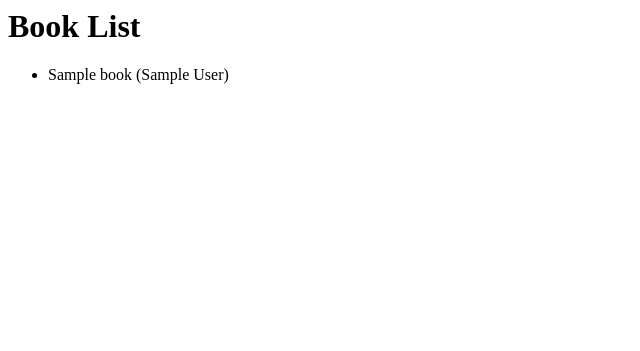
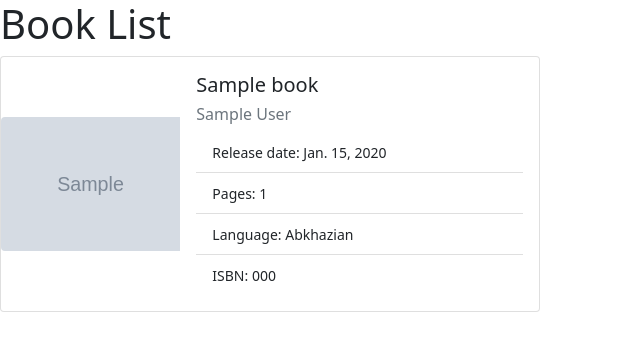
Before and after one commit to mostalecki/recruitment-task, a Django app: page /books/ in a window 1280 px wide. Shown: the top 351 px of the page, without its empty margins (0-640 px from the left). Run offline with Django 3.2, Linux system fonts and the light colour scheme; tables that the repository leaves empty hold one stand-in row (values such as "Sample post"); grey boxes marked "Sample" are stand-in pictures; parts of the project's set-up code (start-up, migrations or seed data) failed here and were passed over.

Commit message:
Add Bootstrap along with django-crispy-forms

```diff
--- a/app/pyproject.toml
+++ b/app/pyproject.toml
@@ -8,6 +8,7 @@ authors = ["Mateusz Ostalecki"]
 python = "^3.8"
 Django = "3.2.5"
 psycopg2 = "^2.9.1"
+django-crispy-forms = "^1.12.0"
 
 [tool.poetry.dev-dependencies]
 
--- a/app/src/settings.py
+++ b/app/src/settings.py
@@ -13,12 +13,16 @@ ALLOWED_HOSTS = os.environ.get("ALLOWED_HOSTS").split(",")
 
 
 INSTALLED_APPS = [
+    # Django apps
     "django.contrib.admin",
     "django.contrib.auth",
     "django.contrib.contenttypes",
     "django.contrib.sessions",
     "django.contrib.messages",
     "django.contrib.staticfiles",
+    # 3rd party apps
+    "crispy_forms",
+    # local apps
     "src.books",
 ]
 
--- /dev/null
+++ b/app/src/templates/base.html
@@ -0,0 +1,14 @@
+<!doctype html>
+<html lang="en">
+   <head>
+      <meta charset="utf-8">
+      <meta name="viewport" content="width=device-width, initial-scale=1">
+      <title>Book library</title>
+      <link href="https://cdn.jsdelivr.net/npm/bootstrap@5.0.2/dist/css/bootstrap.min.css" rel="stylesheet" integrity="sha384-EVSTQN3/azprG1Anm3QDgpJLIm9Nao0Yz1ztcQTwFspd3yD65VohhpuuCOmLASjC" crossorigin="anonymous">
+      <script src="https://cdn.jsdelivr.net/npm/bootstrap@5.0.2/dist/js/bootstrap.bundle.min.js" integrity="sha384-MrcW6ZMFYlzcLA8Nl+NtUVF0sA7MsXsP1UyJoMp4YLEuNSfAP+JcXn/tWtIaxVXM" crossorigin="anonymous"></script>
+   </head>
+   <body>
+      {% block content %}
+      {% endblock content %}
+   </body>
+</html>
--- a/app/src/templates/books/book-list.html
+++ b/app/src/templates/books/book-list.html
@@ -1,12 +1,30 @@
+{% extends "base.html" %}
+
+{% block content %}
 <h1>Book List</h1>
 {% if book_list %}
-  <ul>
 {% for book in book_list %}
-      <li>
-        <p>{{ book.title }} ({{book.author}})
-      </li>
+<div class="card mb-3" style="max-width: 540px;">
+   <div class="row g-0">
+      <div class="col-md-4 my-auto">
+         <img src="{{ book.cover_url }}" class="img-fluid rounded-start" alt="No cover">
+      </div>
+      <div class="col-md-8">
+         <div class="card-body">
+            <h5 class="card-title">{{ book.title}}</h5>
+            <h6 class="text-muted">{{ book.author }}</h6>
+            <ul class="list-group list-group-flush">
+               <li class="list-group-item"><small>Release date: {{ book.publication_date }}</small></li>
+               <li class="list-group-item"><small>Pages: {{ book.page_count }}</small></li>
+               <li class="list-group-item"><small>Language: {{ book.get_language_display }}</small></li>
+               <li class="list-group-item"><small>ISBN: {{ book.isbn }}</small></li>
+            </ul>
+         </div>
+      </div>
+   </div>
+</div>
 {% endfor %}
-  </ul>
 {% else %}
 <p>There are no books in the library.</p>
 {% endif %}
+{% endblock content %}
```
Also changed, not shown: app/src/books/views.py (+6 -2 lines), app/src/templates/books/book-confirm-delete.html (+6 -2 lines), app/src/templates/books/book-create.html (+7 -2 lines), app/src/templates/books/book-update.html (+8 -3 lines), 1 other file. Lines whose indentation alone changed are shown as unchanged.
